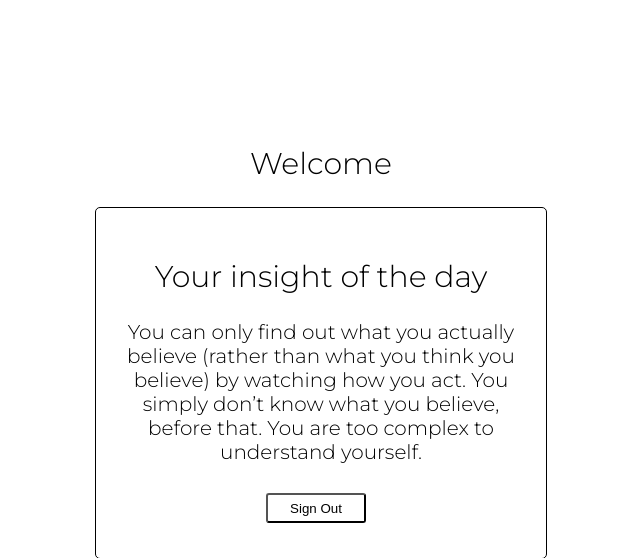
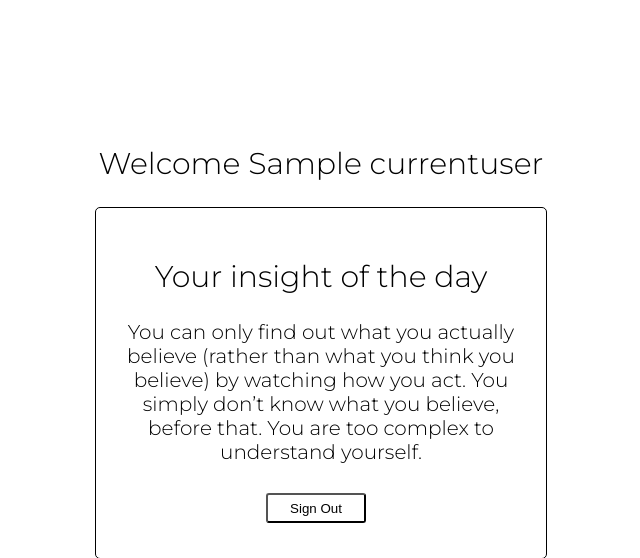
Before and after one commit to bennet1999/Login-Page-Python-Django, a Django app: template Login Page Django/templates/dashboard.html in a window 1280 px wide. Shown: the top 558 px of the page, without its empty margins (319-959 px from the left). Run offline with Django 4.2, Linux system fonts and the light colour scheme; the template is opened without the code that fills it: most values are stand-ins (such as "Sample title", 1, 10 or a date in 2020).

Commit message:
Updated Login Page

```diff
--- a/Login Page Django/mainapp/views.py
+++ b/Login Page Django/mainapp/views.py
@@ -65,7 +65,8 @@ def signin(request):
                 login(request,user)
                 request.session['username'] = username
                 messages.info(request, 'Logged in Successfully')
-                return render(request, 'dashboard.html')
+                currentuser = request.user
+                return render(request, 'dashboard.html', {'currentuser':currentuser})
             else:
                 messages.info(request, 'Invalid Credentials')
                 return redirect('signin')
@@ -82,4 +83,5 @@ def signout(request):
 
 @login_required
 def dashboard(request):
-        return render(request, 'dashboard.html')
+        currentuser = request.user
+        return render(request, 'dashboard.html',{'currentuser':currentuser})
--- a/Login Page Django/templates/dashboard.html
+++ b/Login Page Django/templates/dashboard.html
@@ -13,7 +13,7 @@
 
 <body>
     <section class="section">
-        <h1>Welcome</h1>
+        <h1>Welcome {{currentuser}}</h1>
         <div class="container">
             <h2>Your insight of the day<h2>
             <p>You can only find out what you actually believe (rather than what you think you believe) by watching how you act. You simply don’t know what you believe, before that. You are too complex to understand yourself.</p>
```
